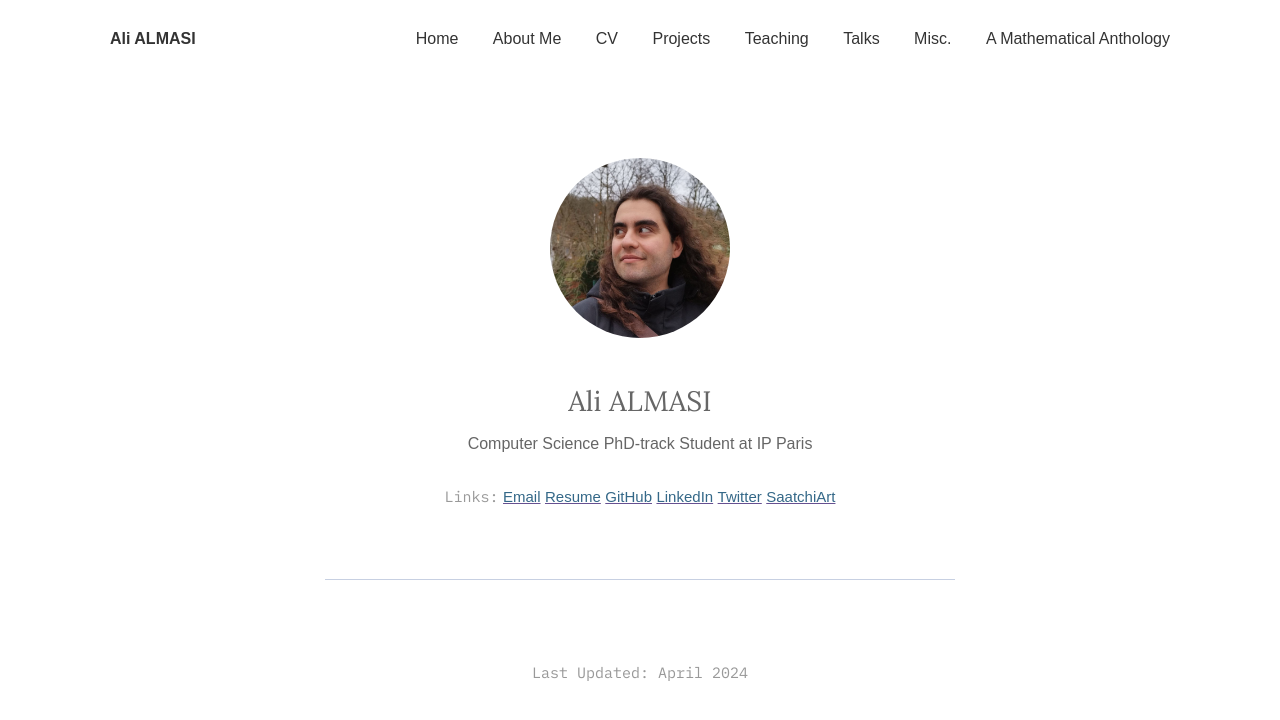
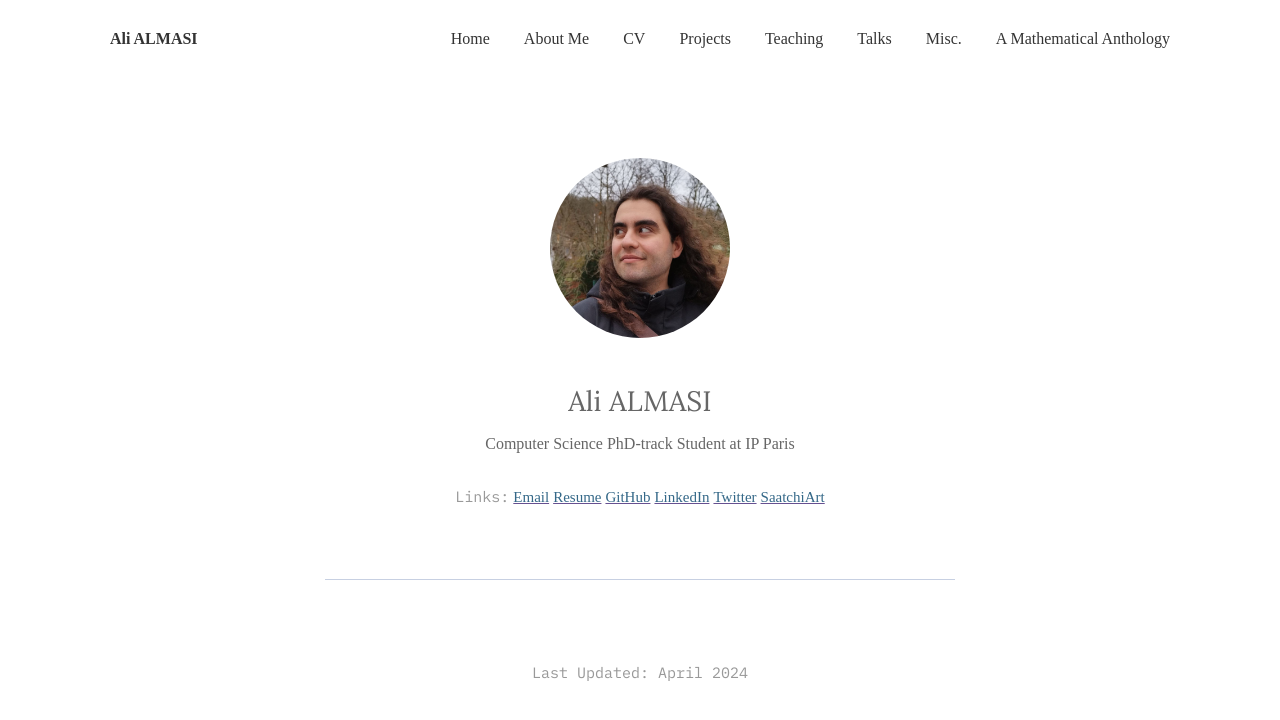
Before and after one commit to ali-almasi/ali-almasi.github.io, a Jekyll site: the page built from index.html, in a window 1280 px wide. Shown: the top 720 px of the page. Built offline with Jekyll 4.4.1, drawn with Linux system fonts in a browser that asks for light colours.

Commit message:
Update _base.scss

```diff
--- a/_sass/2-base/_base.scss
+++ b/_sass/2-base/_base.scss
@@ -1,8 +1,12 @@
 *, *::after, *::before {
   box-sizing: border-box;
 }
+
 body {
-  font-family: 'Open-Dyslexic', sans-serif;
+font-family: 'opendyslexic';
+	src: url('http://dyslexicfonts.com/fonts/OpenDyslexic-Regular.otf');
+	font-style: normal;
+	font-weight: normal;
   // font-family: 'Lora', Georgia, Times, 'Times New Roman', serif;
   font-size: 16px;
   color: $dark;
```
